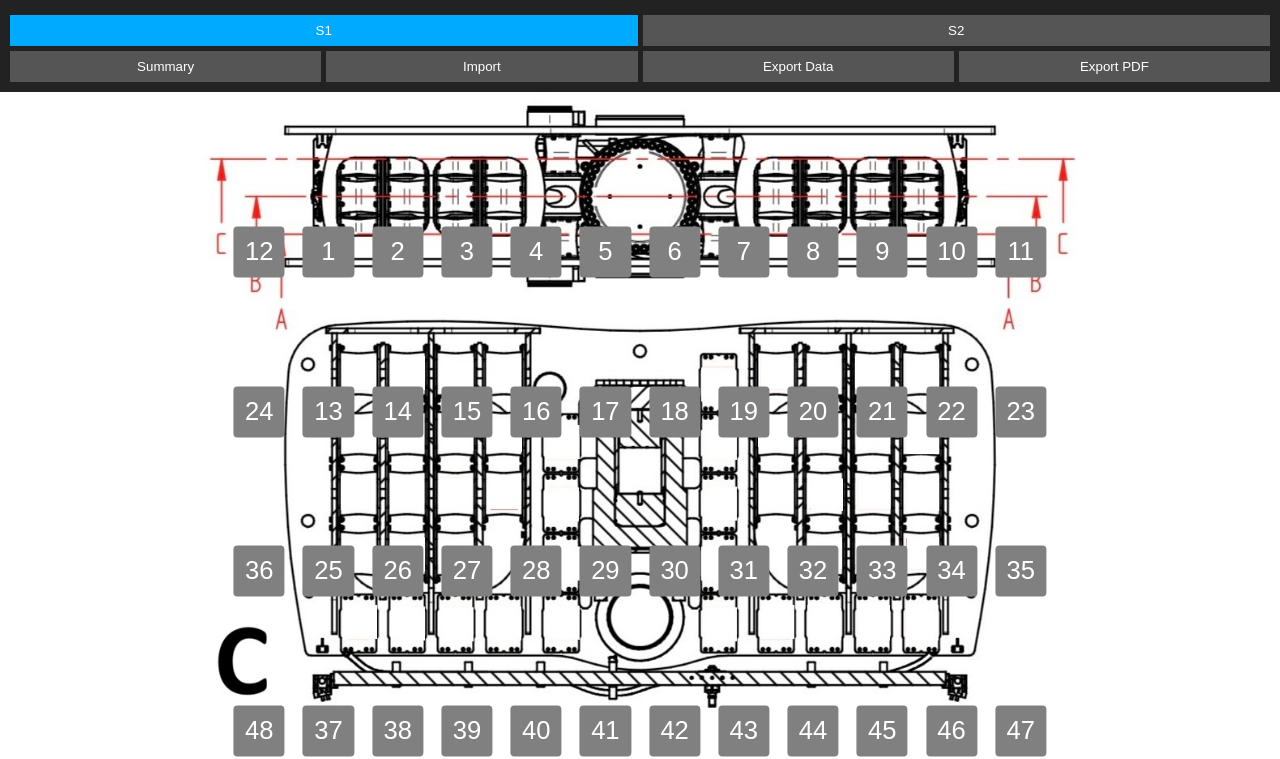
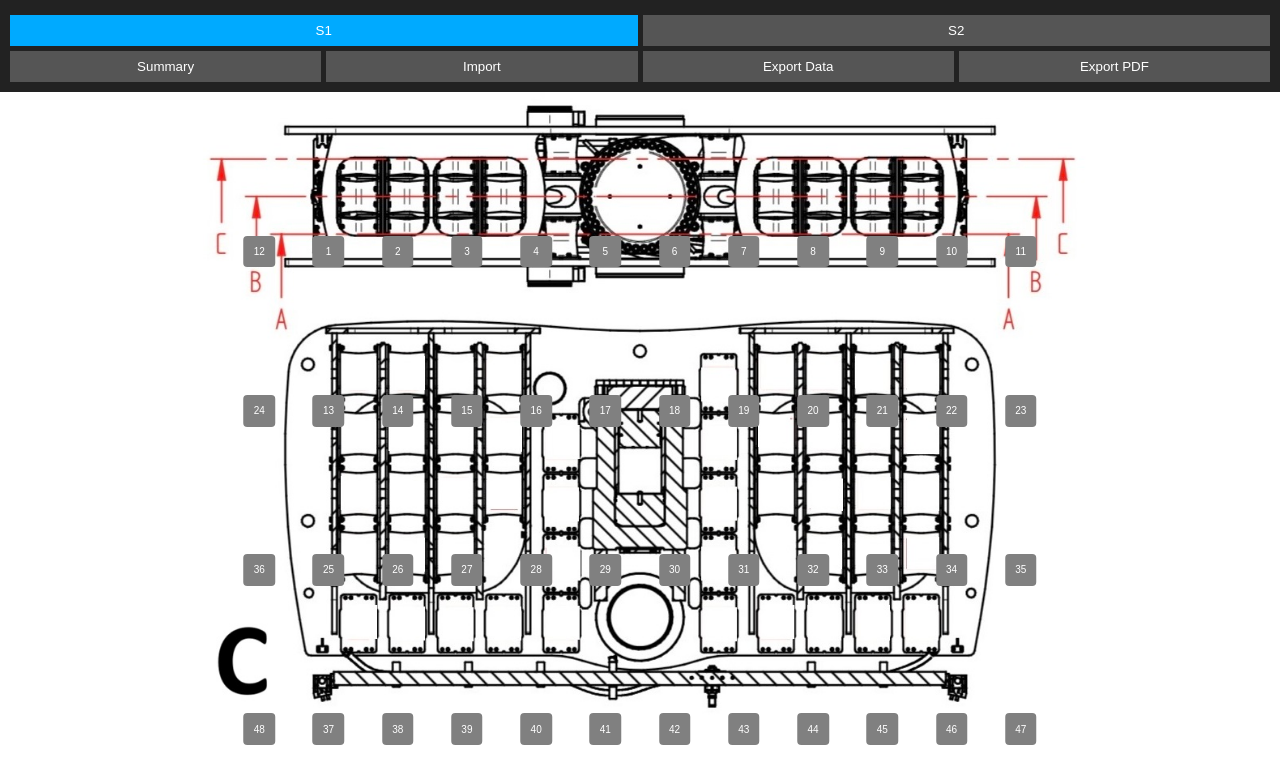
Before and after one commit to BEN-RIGBY-blip/Cape-elastomers-, a plain HTML site: page index.html in a window 1280 px wide. Shown: the part 54-813 px from the top of the page. Drawn offline with Linux system fonts and the light colour scheme.

Commit message:
Refactor index.html for improved layout and functionality
Refactor styles for background image and number elements. Update window.onload function to handle image loading and initialize markers.

```diff
--- a/index.html
+++ b/index.html
@@ -16,13 +16,24 @@ body{margin:0;font-family:Arial;}
 .tabs button.active{background:#00aaff;}
 
 .container{position:relative;max-width:900px;margin:auto;}
-.bg-img{width:100%;}
+.bg-img{
+  width:100%;
+  height:auto;
+  display:block;
+}
 .overlay{position:absolute;top:0;left:0;width:100%;height:100%;}
 
 .number{
-  position:absolute;width:4vw;height:4vw;font-size:2vw;
-  display:flex;align-items:center;justify-content:center;
-  background:grey;color:#fff;border-radius:4px;
+  position:absolute;
+  width:3.5%;
+  height:2%;
+  font-size:10px;
+  display:flex;
+  align-items:center;
+  justify-content:center;
+  background:grey;
+  color:#fff;
+  border-radius:4px;
   transform:translate(-50%,-50%);
 }
 .green{background:#4CAF50;}
@@ -89,8 +100,17 @@ function get(k){
 }
 
 /* INIT */
-window.onload=()=>{
+window.onload = () => {
+  const img = document.querySelector(".bg-img");
+
+  img.onload = initMarkers;
+
+  if (img.complete) initMarkers();
+};
+
+function initMarkers(){
   const overlay=document.getElementById("overlay");
+  overlay.innerHTML="";
 
   for(let i=1;i<=118;i++){
     let el=document.createElement("div");
@@ -110,7 +130,7 @@ window.onload=()=>{
   }
 
   loadAll();
-};
+}
 
 /* LOAD */
 function loadAll(){
```
